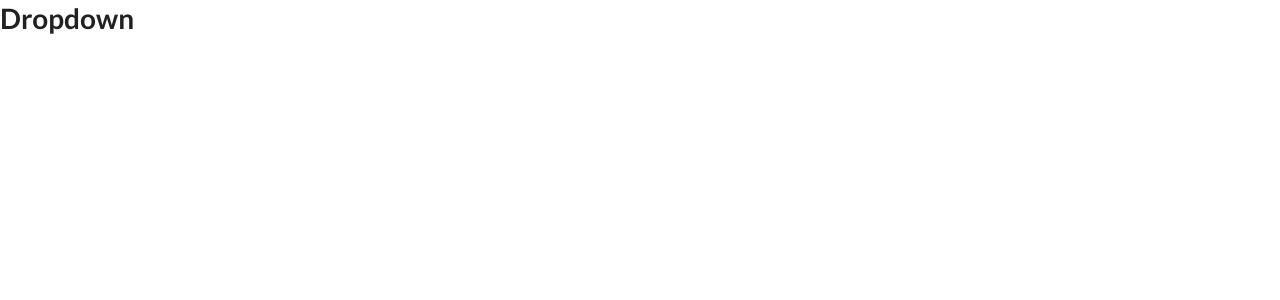
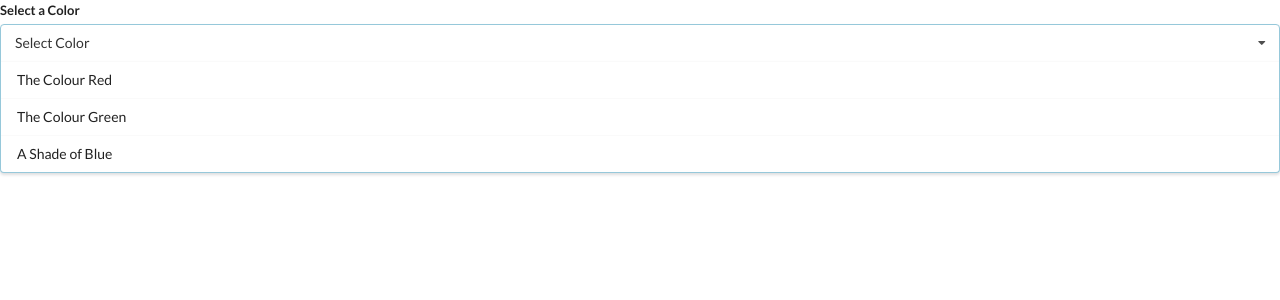
Before and after one commit to RavenousPett/modern-react-with-redux, a React (Create React App) app in the folder widgets/: page / in a window 1280 px wide. Shown: the top 300 px of the page. Built offline with nearby package versions, Linux system fonts and the light colour scheme.

Commit message:
a lot of jsx

```diff
--- a/widgets/src/components/Dropdown.js
+++ b/widgets/src/components/Dropdown.js
@@ -1,7 +1,28 @@
 import React from "react";
 
-const Dropdown = () => {
-  return <h1>Dropdown</h1>;
+const Dropdown = ({ options }) => {
+  const renderedOptions = options.map((option) => {
+    return (
+      <div key={option.value} className="item">
+        {option.label}
+      </div>
+    );
+  });
+
+  return (
+    <div className="ui form">
+      <div className="field">
+        <label className="label">Select a Color</label>
+        <div className="ui selection dropdown visible active">
+          <i className="dropdown icon"></i>
+          <div className="text">Select Color</div>
+          <div className="menu visible transition">
+            {renderedOptions}
+          </div>
+        </div>
+      </div>
+    </div>
+  );
 }
 
 export default Dropdown;
```
